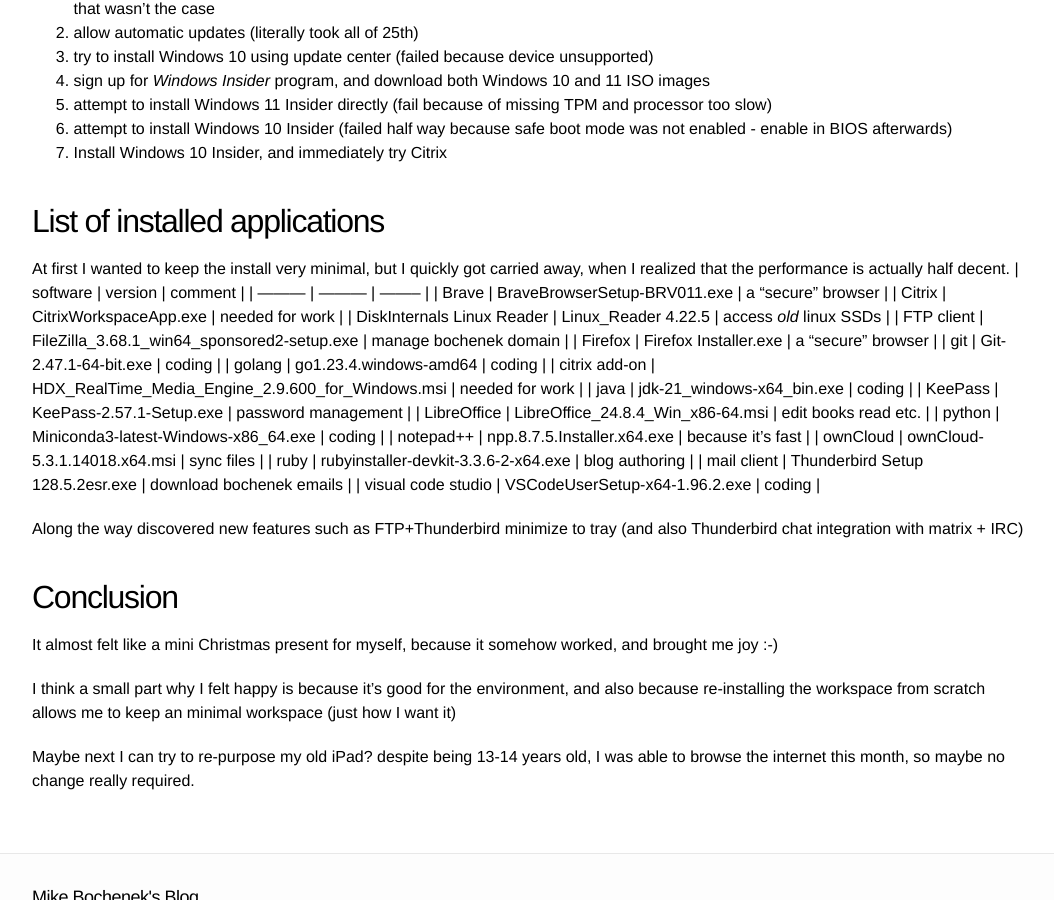
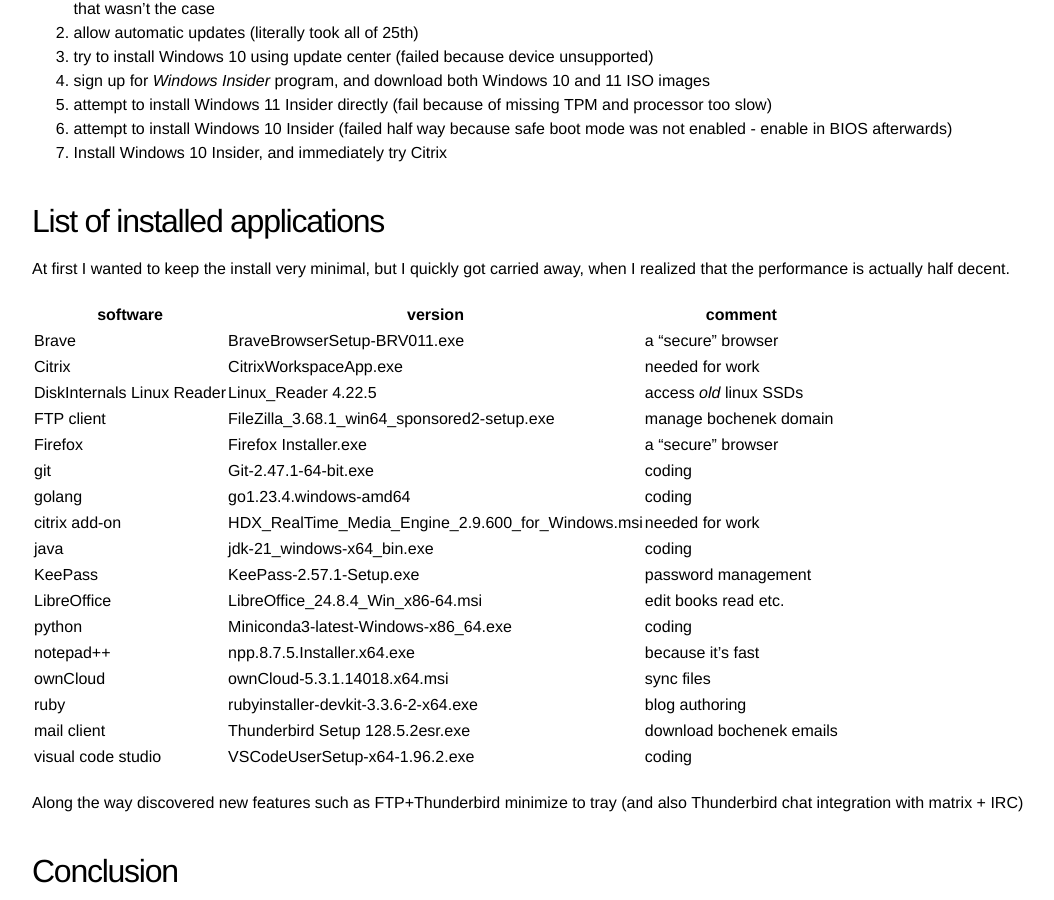
Before and after one commit to mikebochenek/learning, a Jekyll site: the page built from blog/_posts/2024-12-29-rebuilding-laptop.markdown, in a window 1280 px wide and 900 px high, scrolled down 413 px. Shown: the whole window, without its empty margins (108-1162 px from the left). Built offline with Jekyll 4.4.1, drawn with Linux system fonts in a browser that asks for light colours.

Commit message:
fix jekyll table handling

```diff
--- a/blog/_posts/2024-12-29-rebuilding-laptop.markdown
+++ b/blog/_posts/2024-12-29-rebuilding-laptop.markdown
@@ -19,8 +19,9 @@
 
 ## List of installed applications
 At first I wanted to keep the install very minimal, but I quickly got carried away, when I realized that the performance is actually half decent.
-| software  | version   | comment  |
-| --------- | --------- | -------- |
+
+| software | version | comment |
+| --- | --- | --- |
 | Brave | BraveBrowserSetup-BRV011.exe | a "secure" browser |
 | Citrix | CitrixWorkspaceApp.exe | needed for work |
 | DiskInternals Linux Reader | Linux_Reader 4.22.5 | access _old_ linux SSDs |
```
